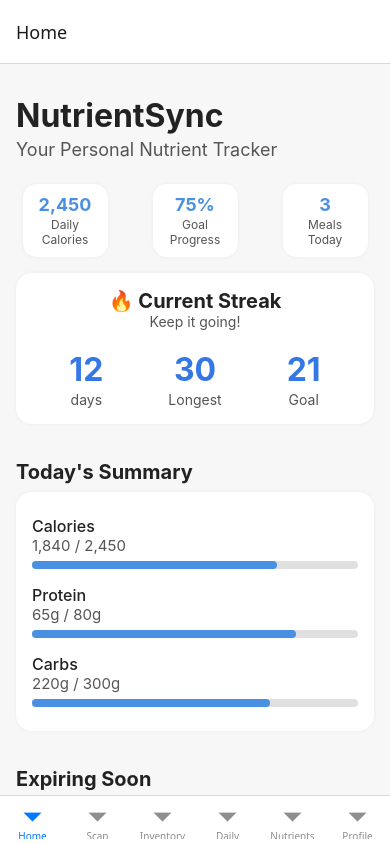
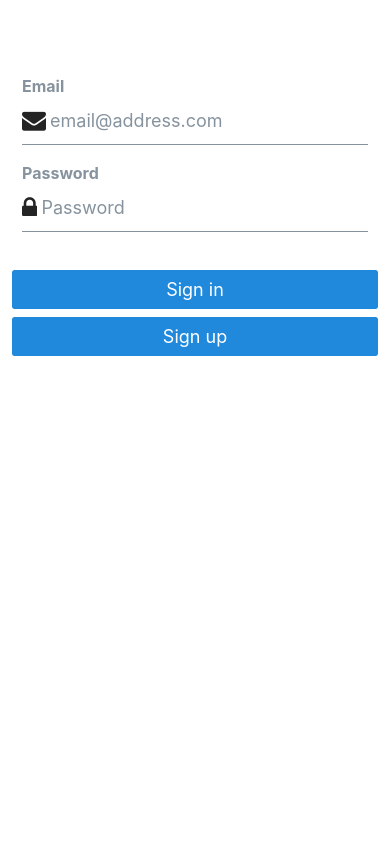
Before and after one commit to mayasiegel/NutrientSync, a React Native app: screen /Home in a window 390 px wide. Built offline with nearby package versions, Linux system fonts and the light colour scheme.

Commit message:
Supabase linked 6/28

```diff
--- a/App.js
+++ b/App.js
@@ -1,8 +1,12 @@
 import { StatusBar } from 'expo-status-bar';
-import React from 'react';
+import React, { useState, useEffect } from 'react';
 import { NavigationContainer } from '@react-navigation/native';
 import { createBottomTabNavigator } from '@react-navigation/bottom-tabs';
-import { View, Text } from 'react-native';
+import { View } from 'react-native';
+import { supabase } from './src/lib/supabase'; // You'll need to copy and convert supabase.ts to this path
+import Auth from './src/components/Auth'; // You'll need to copy and convert Auth.tsx to this path
+
+// Your existing screens
 import HomeScreen from './src/screens/HomeScreen';
 import InventoryScreen from './src/screens/InventoryScreen';
 import DailyScreen from './src/screens/DailyScreen';
@@ -10,21 +14,59 @@ import NutrientsScreen from './src/screens/NutrientsScreen';
 import ProfileScreen from './src/screens/ProfileScreen';
 import ScanScreen from './src/screens/ScanScreen';
 
-
 const Tab = createBottomTabNavigator();
 
-export default function App() {
+// Main app tabs component (your existing navigation)
+function MainApp({ session }) {
   return (
-    <NavigationContainer>
+    <>
       <Tab.Navigator initialRouteName="Home">
         <Tab.Screen name="Home" component={HomeScreen} />
         <Tab.Screen name="Scan" component={ScanScreen} />
         <Tab.Screen name="Inventory" component={InventoryScreen} />
         <Tab.Screen name="Daily" component={DailyScreen} />
         <Tab.Screen name="Nutrients" component={NutrientsScreen} />
-        <Tab.Screen name="Profile" component={ProfileScreen} />
+        <Tab.Screen
+          name="Profile"
+          component={ProfileScreen}
+          // Pass session to ProfileScreen so it can access user data and logout
+          initialParams={{ session }}
+        />
       </Tab.Navigator>
       <StatusBar style="auto" />
+    </>
+  );
+}
+
+export default function App() {
+  const [session, setSession] = useState(null);
+
+  useEffect(() => {
+    // Get initial session
+    supabase.auth.getSession().then(({ data: { session } }) => {
+      setSession(session);
+    });
+
+    // Listen for auth state changes
+    const { data: { subscription } } = supabase.auth.onAuthStateChange((_event, session) => {
+      setSession(session);
+    });
+
+    // Cleanup subscription on unmount
+    return () => subscription?.unsubscribe();
+  }, []);
+
+  return (
+    <NavigationContainer>
+      {session && session.user ? (
+        // User is authenticated - show your main app
+        <MainApp session={session} />
+      ) : (
+        // User is not authenticated - show auth screen
+        <View style={{ flex: 1 }}>
+          <Auth />
+        </View>
+      )}
     </NavigationContainer>
   );
 }
--- /dev/null
+++ b/src/components/Auth.js
@@ -0,0 +1,95 @@
+import React, { useState } from 'react'
+import { Alert, StyleSheet, View, AppState } from 'react-native'
+import { supabase } from '../lib/supabase'
+import { Button, Input } from '@rneui/themed'
+
+// Tells Supabase Auth to continuously refresh the session automatically if
+// the app is in the foreground. When this is added, you will continue to receive
+// `onAuthStateChange` events with the `TOKEN_REFRESHED` or `SIGNED_OUT` event
+// if the user's session is terminated. This should only be registered once.
+AppState.addEventListener('change', (state) => {
+  if (state === 'active') {
+    supabase.auth.startAutoRefresh()
+  } else {
+    supabase.auth.stopAutoRefresh()
+  }
+})
+
+export default function Auth() {
+  const [email, setEmail] = useState('')
+  const [password, setPassword] = useState('')
+  const [loading, setLoading] = useState(false)
+
+  async function signInWithEmail() {
+    setLoading(true)
+    const { error } = await supabase.auth.signInWithPassword({
+      email: email,
+      password: password,
+    })
+
+    if (error) Alert.alert(error.message)
+    setLoading(false)
+  }
+
+  async function signUpWithEmail() {
+    setLoading(true)
+    const {
+      data: { session },
+      error,
+    } = await supabase.auth.signUp({
+      email: email,
+      password: password,
+    })
+
+    if (error) Alert.alert(error.message)
+    if (!session) Alert.alert('Please check your inbox for email verification!')
+    setLoading(false)
+  }
+
+  return (
+    <View style={styles.container}>
+      <View style={[styles.verticallySpaced, styles.mt20]}>
+        <Input
+          label="Email"
+          leftIcon={{ type: 'font-awesome', name: 'envelope' }}
+          onChangeText={(text) => setEmail(text)}
+          value={email}
+          placeholder="email@address.com"
+          autoCapitalize={'none'}
+        />
+      </View>
+      <View style={styles.verticallySpaced}>
+        <Input
+          label="Password"
+          leftIcon={{ type: 'font-awesome', name: 'lock' }}
+          onChangeText={(text) => setPassword(text)}
+          value={password}
+          secureTextEntry={true}
+          placeholder="Password"
+          autoCapitalize={'none'}
+        />
+      </View>
+      <View style={[styles.verticallySpaced, styles.mt20]}>
+        <Button title="Sign in" disabled={loading} onPress={() => signInWithEmail()} />
+      </View>
+      <View style={styles.verticallySpaced}>
+        <Button title="Sign up" disabled={loading} onPress={() => signUpWithEmail()} />
+      </View>
+    </View>
+  )
+}
+
+const styles = StyleSheet.create({
+  container: {
+    marginTop: 40,
+    padding: 12,
+  },
+  verticallySpaced: {
+    paddingTop: 4,
+    paddingBottom: 4,
+    alignSelf: 'stretch',
+  },
+  mt20: {
+    marginTop: 20,
+  },
+})
--- /dev/null
+++ b/src/lib/supabase.ts
@@ -0,0 +1,15 @@
+import 'react-native-url-polyfill/auto';
+import AsyncStorage from '@react-native-async-storage/async-storage';
+import { createClient } from '@supabase/supabase-js';
+
+const supabaseUrl = 'https://bbpvflablmgilhewtoos.supabase.co';
+const supabaseAnonKey = 'eyJhbGciOiJIUzI1NiIsInR5cCI6IkpXVCJ9.eyJpc3MiOiJzdXBhYmFzZSIsInJlZiI6ImJicHZmbGFibG1naWxoZXd0b29zIiwicm9sZSI6ImFub24iLCJpYXQiOjE3NDgwNDUxMTQsImV4cCI6MjA2MzYyMTExNH0.pI-cTNosTQFkQyMKNh0TTnM_DlPEva-ZX7nu211p314';
+
+export const supabase = createClient(supabaseUrl, supabaseAnonKey, {
+  auth: {
+    storage: AsyncStorage,
+    autoRefreshToken: true,
+    persistSession: true,
+    detectSessionInUrl: false,
+  },
+});
```
Also changed, not shown: package.json (+12 -3 lines), src/components/Account.tsx (added, +130 -0 lines), tsconfig.json (added, +17 -0 lines), 2 other files (tests, documents, lock files or other folders).
